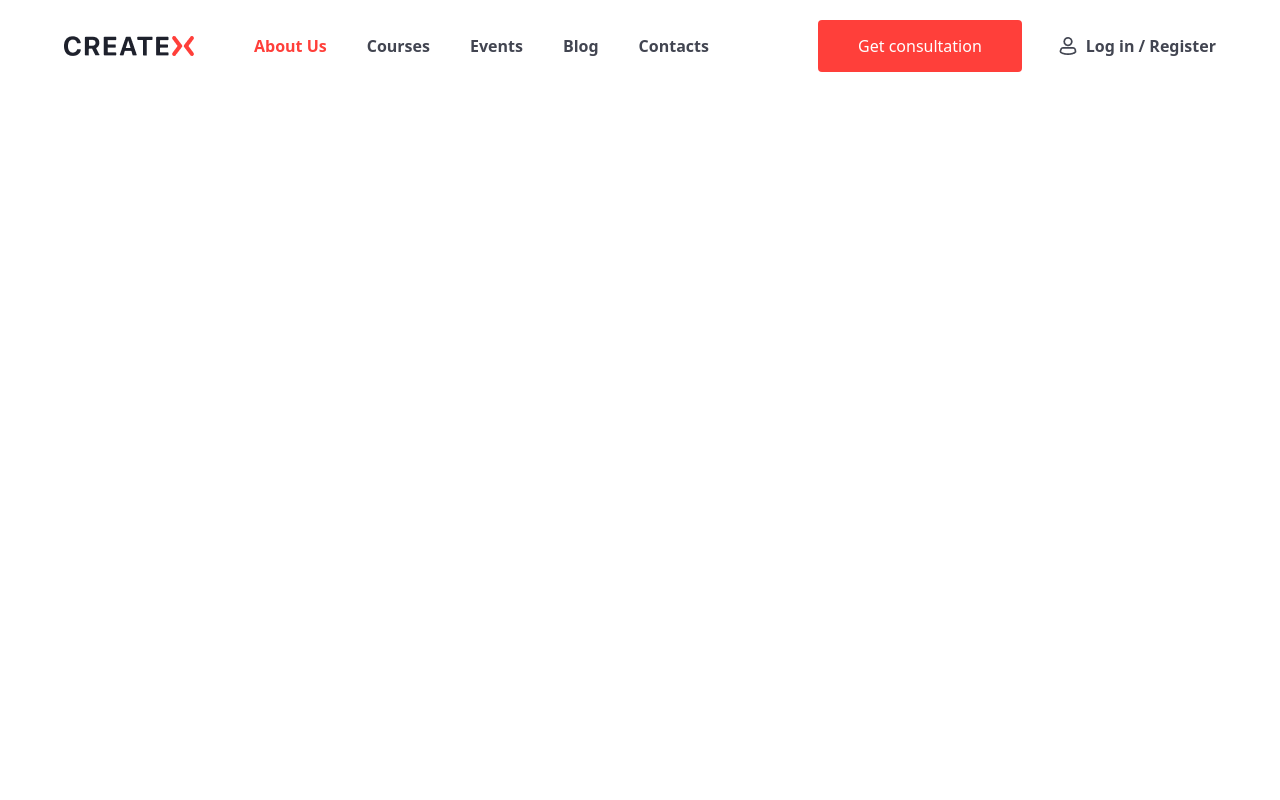
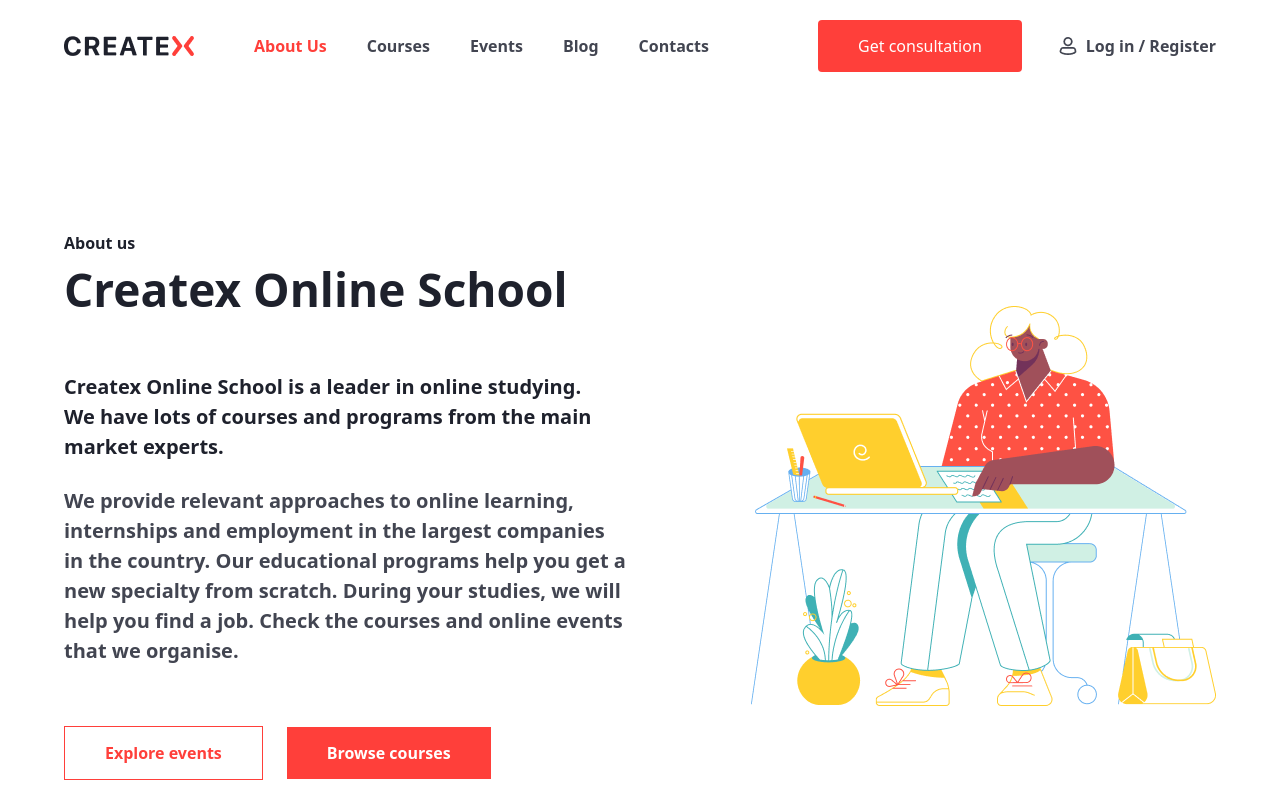
Before and after one commit to Zainulobiddin/my_project, a website: page src/joseph.html in a window 1280 px wide. Drawn offline with nearby package versions, Linux system fonts and the light colour scheme; files that its build step writes are made by us from their sources.

Commit message:
Add Header

```diff
--- a/src/joseph.html
+++ b/src/joseph.html
@@ -9,8 +9,8 @@
 <body>
 
     <div class="max-w-[1440px] mx-auto">
-        <header>
-            <nav class="flex items-center justify-between px-[5%] py-5">
+        <header class="lg:h-[100vh] flex flex-col justify-between px-[5%] py-5">
+            <nav class="flex items-center justify-between">
                 <div class="flex items-center justify-between gap-15">
                     <img src="./Joseph-Images/logo.png" alt="">
                     <ul class="hidden lg:flex gap-10 text-[#424551] font-[700]">
@@ -34,6 +34,22 @@
                     <hr class="w-[21px] h-[2px] bg-[#FFFFFF] border-none">
                 </div>
             </nav>
+
+            <section class="flex flex-col lg:flex-row-reverse items-center justify-between gap-10">
+                <img src="./Joseph-Images/illustration.png" alt="">
+                <aside class="text-center lg:text-start">
+                    <div class="text-[#1E212C]">
+                        <span class="font-[700]">About us</span>
+                        <h1 class="text-[24px] lg:text-[46px] font-[900]">Createx Online School</h1>
+                    </div>
+                    <p class="lg:max-w-[600px] font-[700] text-[14px] lg:text-[20px] text-[#1E212C] mt-12 mb-6">Createx Online School is a leader in online studying. We have lots of courses and programs from the main market experts.</p>
+                    <p class="lg:max-w-[600px] font-[700] text-[14px] lg:text-[20px] text-[#424551] mb-15">We provide relevant approaches to online learning, internships and employment in the largest companies in the country. Our educational programs help you get a new specialty from scratch. During your studies, we will help you find a job. Check the courses and online events that we organise.</p>
+                    <div class="flex items-center gap-6 text-[12px] lg:text-[16px] font-[700] leading-13">
+                        <a class="px-10 text-[#FF3F3A] border-[1px] border-[#FF3F3A]" href="#">Explore events</a>
+                        <a class="px-10 text-[#FFFFFF] bg-[#FF3F3A]" href="#">Browse courses</a>
+                    </div>
+                </aside>
+            </section>
         </header>
     </div>
 
```
